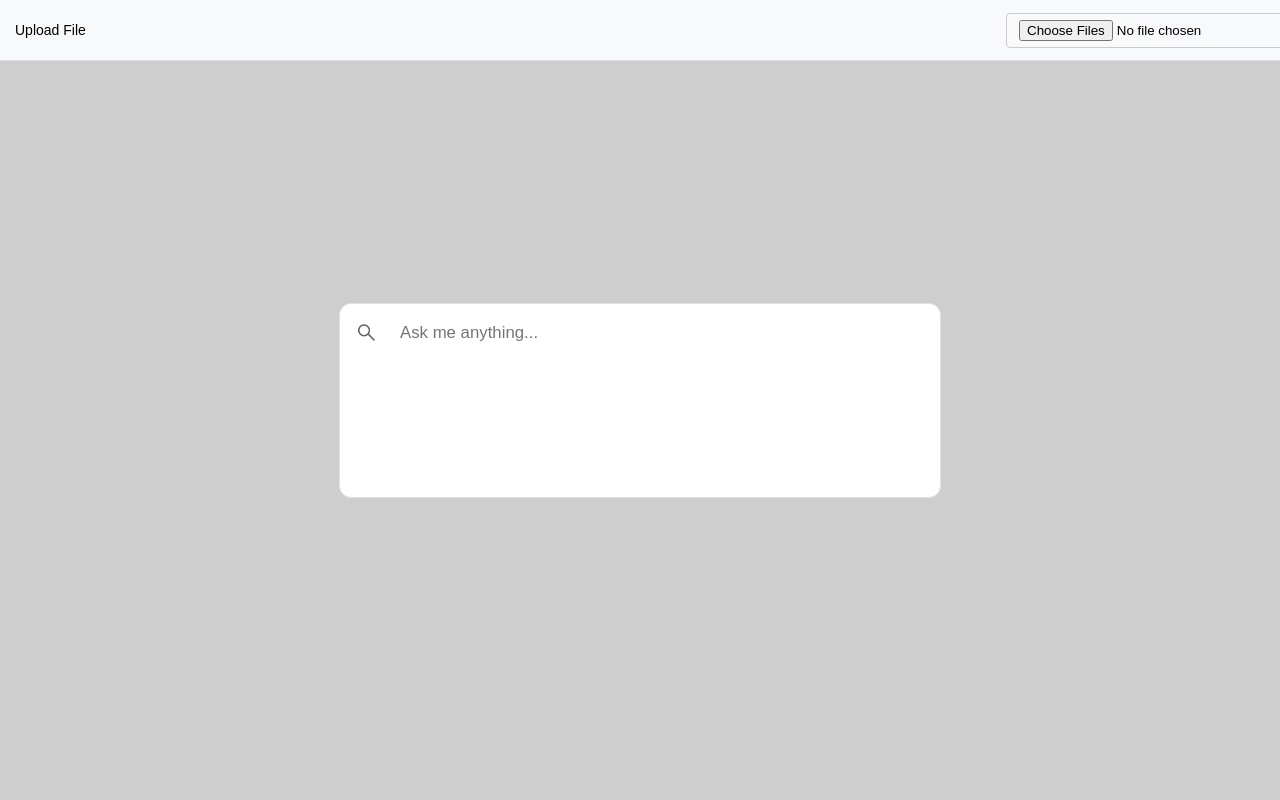
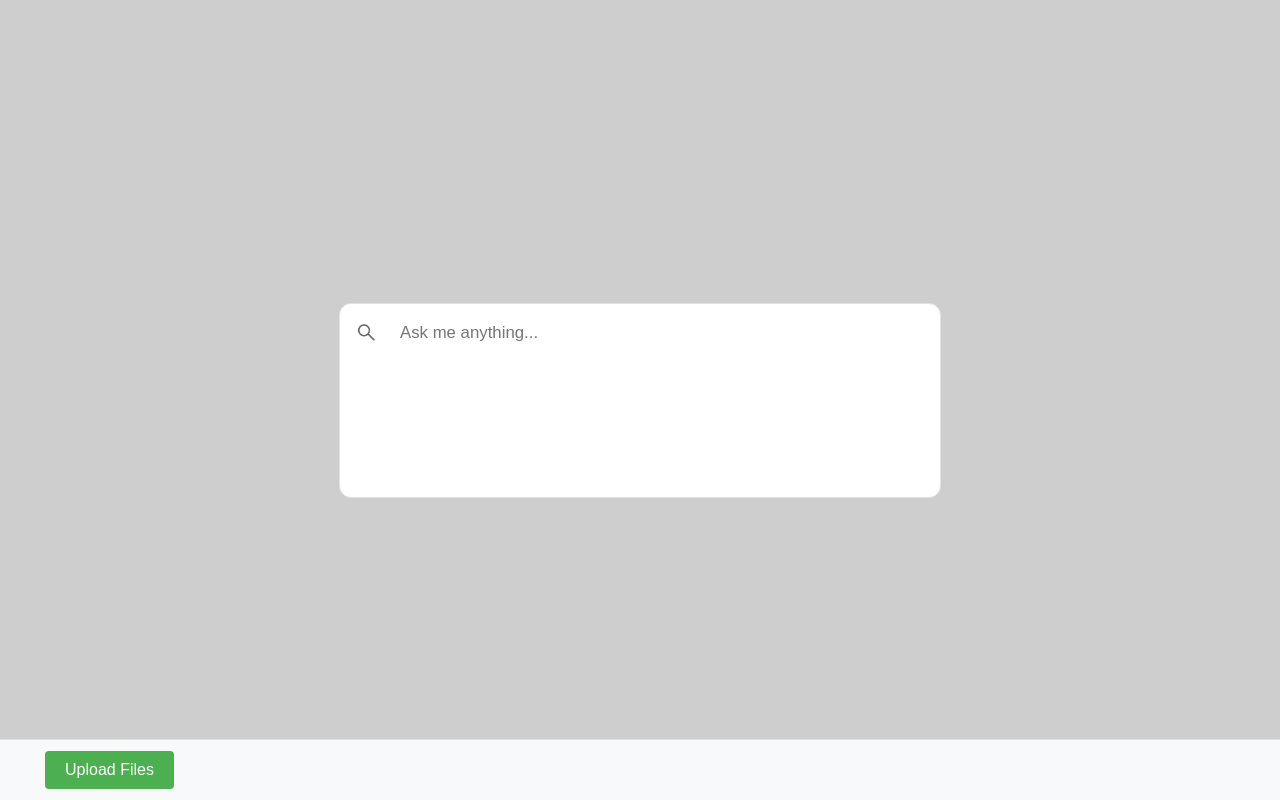
Before and after one commit to msakthiganesh/UDIResearchTool, a React (Vite) app in the folder UI/udi_bot_frontend/: page / in a window 1280 px wide. Built offline with nearby package versions, Linux system fonts and the light colour scheme.

Commit message:
added pdfname display - includes bugs

```diff
--- a/UI/udi_bot_frontend/src/App.css
+++ b/UI/udi_bot_frontend/src/App.css
@@ -90,18 +90,17 @@ pre {
 
 .navbar {
   position: fixed;
-  top: 0;
+  bottom: 0; /* Position the navbar at the bottom of the page */
   width: 100%;
   height: 60px;
   background-color: #f8f9fa;
-  border-bottom: 1px solid #dee2e6;
+  border-top: 1px solid #dee2e6; /* Change to border-top to separate from the content */
   display: flex;
   align-items: center;
   justify-content: space-between;
   padding: 0 15px;
   z-index: 1030;
 }
-
 
 .navbar input[type="file"] {
   border: 1px solid #ccc;
@@ -124,7 +123,11 @@ pre {
   margin: 4px 30px;
   cursor: pointer;
   border-radius: 4px;
-  display: none; /* Hide the button initially */
+}
+
+/* Show the submit button only when a file is selected */
+.navbar input[type="file"]:valid + button {
+  display: inline-block; /* Show the button when a file is selected */
 }
 
 /* Show the submit button only when a file is selected */
@@ -204,6 +207,13 @@ button:active {
   align-items: center; /* Center the content vertically */
 }
 
+.pdf-filename{
+  padding-bottom: 2%;
+  align-items: center;
+  flex-direction: column;
+  display: flex;
+}
+
 
 
 @keyframes cursor-blink {
--- a/UI/udi_bot_frontend/src/App.jsx
+++ b/UI/udi_bot_frontend/src/App.jsx
@@ -17,6 +17,8 @@ export default function App() {
     const [pdfFile, setPdfFile] = useState(null);
     const [isMessageFromAPI, setIsMessageFromAPI] = useState(false);
     const [isFileUploaded, setIsFileUploaded] = useState(false);
+    const [showFileInput, setShowFileInput] = useState(false);
+    const [pdffilename, setPdfFilename] = useState('');
 
     const handlePdfRender = () => {
         if (answer) {
@@ -51,6 +53,7 @@ export default function App() {
         try {
             setLoading(true);
             setIsFileUploaded(true);
+            setShowFileInput(true);
             const formData = new FormData();
             for (let i = 0; i < pdfFile.length; i++) {
                 formData.append("file", pdfFile[i]);  // Append each file to the form data
@@ -88,8 +91,9 @@ export default function App() {
                 setIsMessageFromAPI(false);
 
             }
+            setShowFileInput(false);
+        }
 
-        }
         catch (error) {
             console.error("Error:", error);
             setAnswer("An error occurred during file upload and ingestion");
@@ -131,17 +135,21 @@ export default function App() {
 
             let pdf_source = '';
             let page = '';
+            let pdf_filename = '';
 
             if (sourceMatch) {
                 pdf_source = sourceMatch[1]; // This will be your source string
                 page = sourceMatch[2]; // This will be your page string
+                pdf_filename = pdf_source.split('/').pop();
                 setPdfSource(pdf_source)
                 setPageNumber(parseInt(page))
+                setPdfFilename(pdf_filename)
             }
 
             // Remove the 'Source' line from the message
             const message = msg_with_source.replace(sourceRegex, '');
             // console.log(message);
+            console.log(`PDF Filename: ${pdf_filename}`)
             // console.log(`Source: ${pdf_source}`);
             // console.log(`Page: ${page}`);
 
@@ -156,16 +164,17 @@ export default function App() {
 
     return (<div className="screen">
         <div className="navbar">
-            <label htmlFor="fileInput" className="fileInputLabel">
-                Upload File
-            </label>
+            <button onClick={handleFileUpload}>Upload Files</button>
+            {showFileInput && (  // Render the file input based on the state
                 <input
                     type="file"
                     id="file"
                     name="file"
-                multiple  // Allow multiple file selection
+                    multiple
                     onChange={handleFileChange}
                 />
+            )}
+
             {pdfFile && !isFileUploaded && (
                 <button onClick={handleFileUpload} className="submitButton">
                     Submit
@@ -203,6 +212,7 @@ export default function App() {
         {showPDF && (
             <div className="pdf-renderer">
                 <div>
+                    <div className="pdf-filename">{pdffilename}</div>
                     <Document
                         file={pdfSource}
                         onLoadSuccess={onDocumentLoadSuccess}
```
Also changed, not shown: 1 other file (tests, documents, lock files or other folders). Lines whose indentation alone changed are shown as unchanged.
